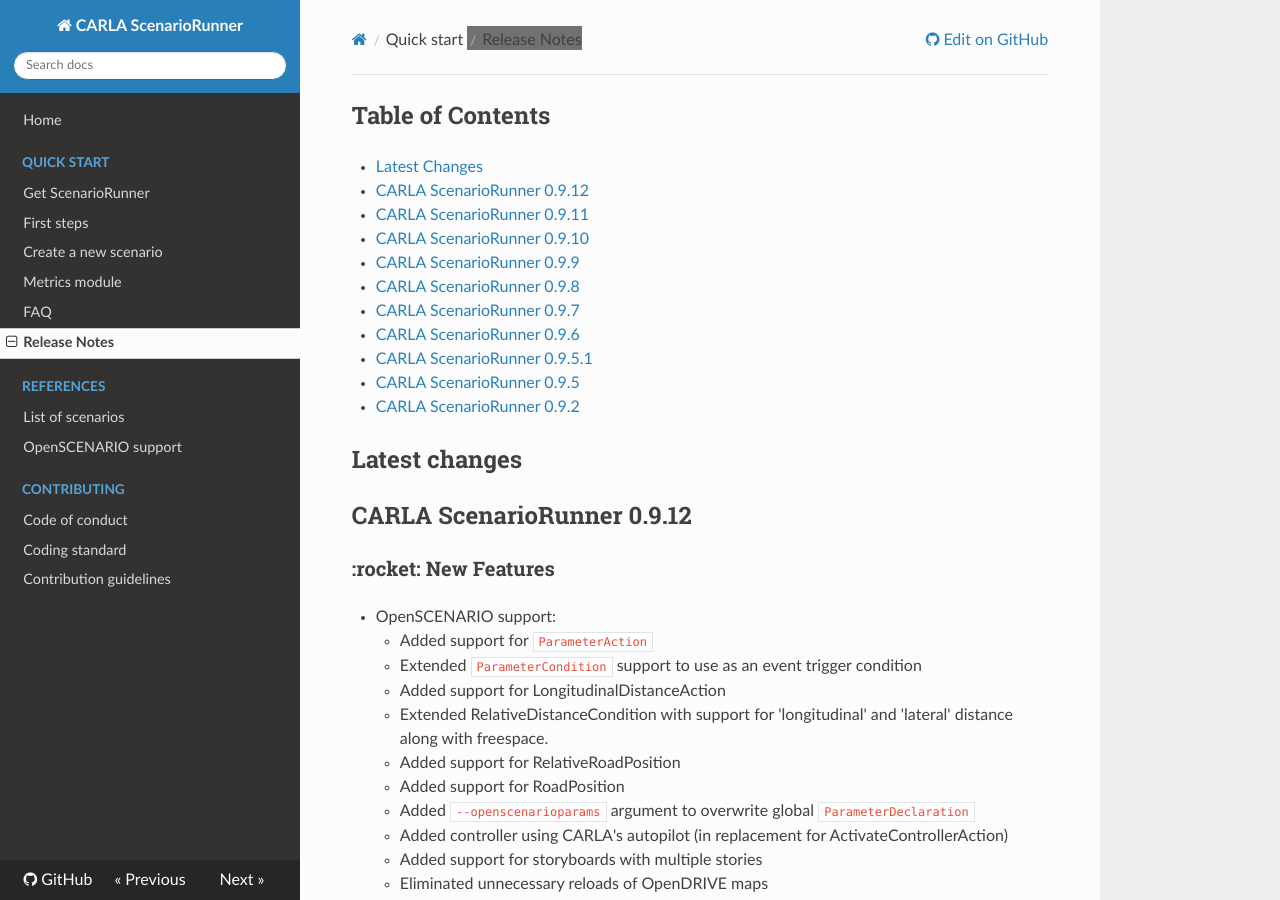
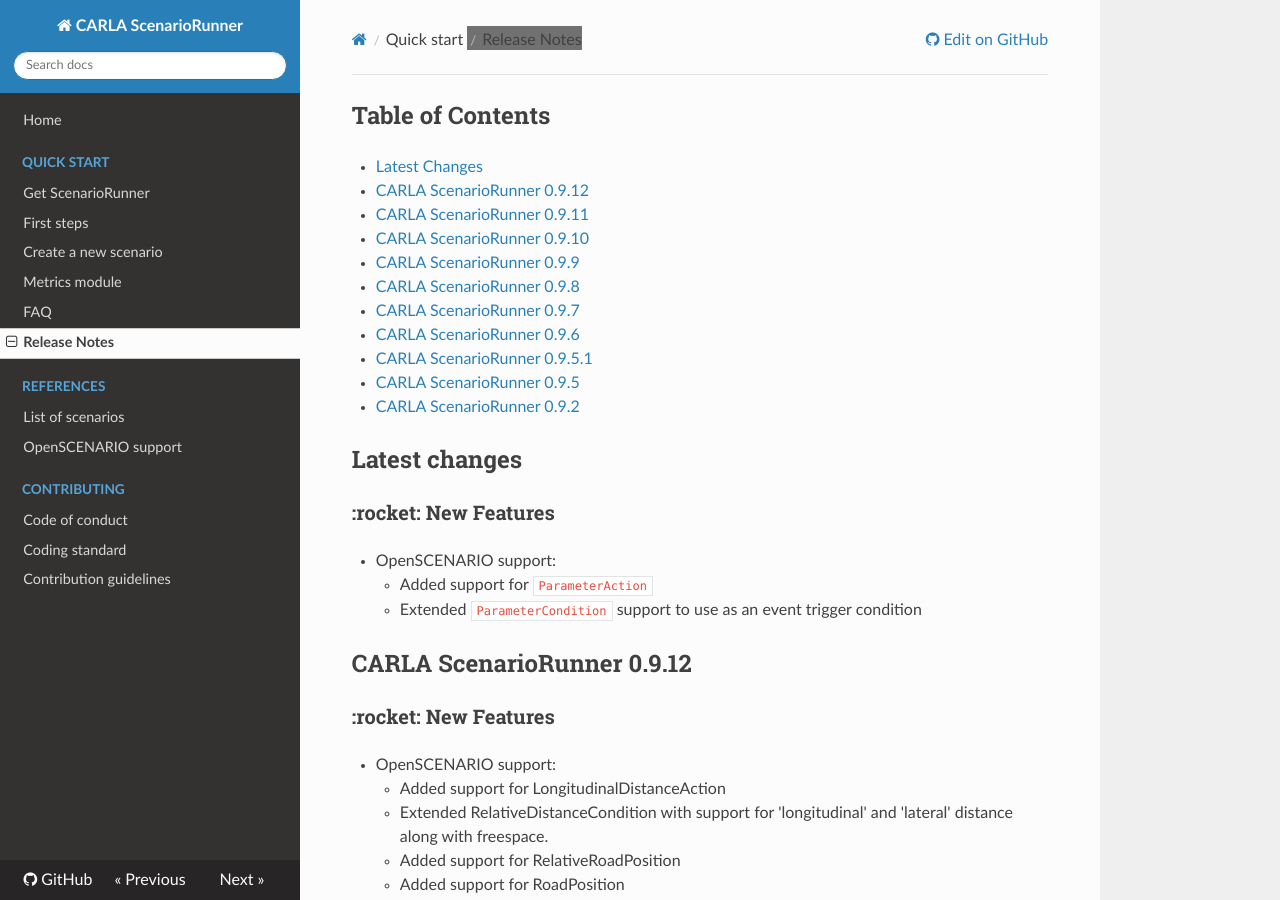
Before and after one commit to carla-simulator/scenario_runner, an MkDocs documentation site: the page built from Docs/CHANGELOG.md, in a window 1280 px wide and 900 px high. Built offline with MkDocs 1.6.1, drawn with Linux system fonts in a browser that asks for light colours; nearby versions of some CDN libraries.

Commit message:
Fixed Changelog
Change-Id: Ibb1720af7f25d94f8036022ca2c35535356c9880

```diff
--- a/Docs/CHANGELOG.md
+++ b/Docs/CHANGELOG.md
@@ -12,12 +12,14 @@
 * [CARLA ScenarioRunner 0.9.2](#carla-scenariorunner-092)
 
 ## Latest changes
+### :rocket: New Features
+* OpenSCENARIO support:
+    - Added support for `ParameterAction`
+    - Extended `ParameterCondition` support to use as an event trigger condition
 
 ## CARLA ScenarioRunner 0.9.12
 ### :rocket: New Features
 * OpenSCENARIO support:
-    - Added support for `ParameterAction`
-    - Extended `ParameterCondition` support to use as an event trigger condition
     - Added support for LongitudinalDistanceAction
     - Extended RelativeDistanceCondition with support for 'longitudinal' and 'lateral' distance along with freespace.
     - Added support for RelativeRoadPosition
```
